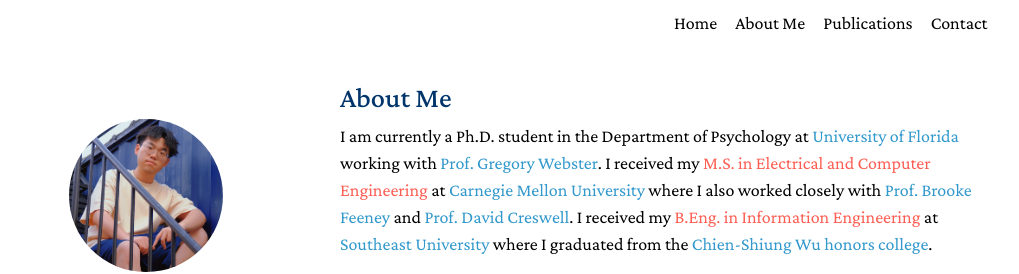
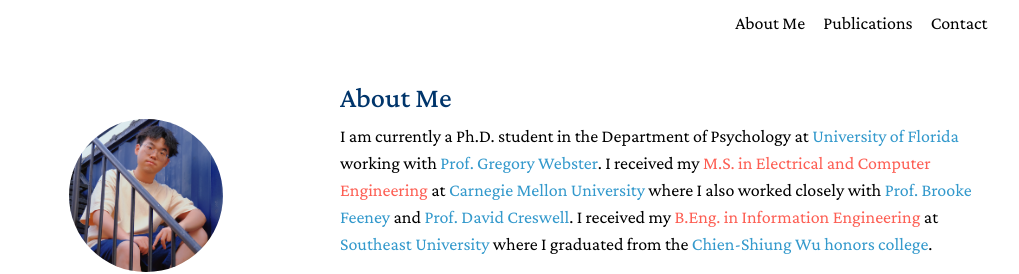
Before and after one commit to zhongchili52/zhongchili52.github.io, a Jekyll site: the page built from index.md, in a window 1280 px wide. Shown: the top 274 px of the page, without its empty margins (130-1149 px from the left). Built offline with Jekyll 4.4.1, drawn with Linux system fonts in a browser that asks for light colours; a style sheet for code colours, icons or effects is not loaded.

Commit message:
Update homepage.html

```diff
--- a/_layouts/homepage.html
+++ b/_layouts/homepage.html
@@ -36,7 +36,7 @@
     <script type="text/javascript">
       function toggle_vis(id) {
           var e = document.getElementById(id);
-          if (e.style.display == 'none')
+          if (e.style.display === 'none')
               e.style.display = 'inline';
           else
               e.style.display = 'none';
@@ -63,7 +63,6 @@
 
       <div id="myLinks">
       {% include navigation.md %}
-      <a href="#" class="normal">Home</a>
       </div>
 
       <a href="javascript:void(0);" class="icon" onclick="myFunction()">
```
